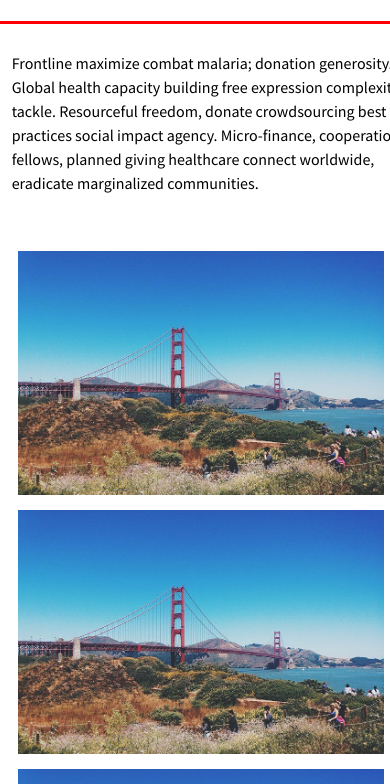
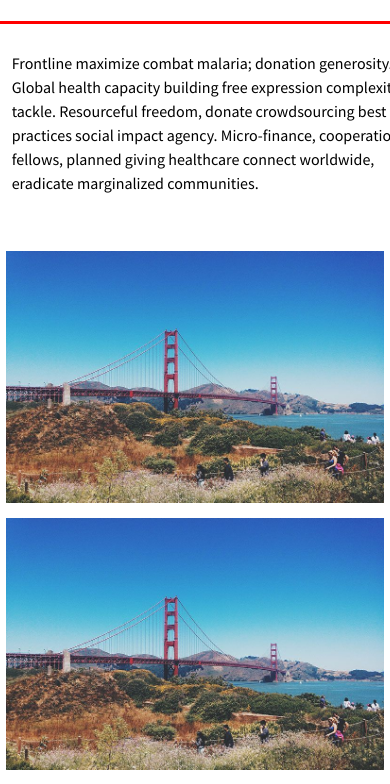
Before and after one commit to godsmark/best-design-studio-website, a plain HTML site: page index.html in a window 390 px wide. Shown: the part 60-844 px from the top of the page. Drawn offline with Linux system fonts and the light colour scheme.

Commit message:
made changes to margins on mobile.css

```diff
--- a/assets/stylesheets/mobile.css
+++ b/assets/stylesheets/mobile.css
@@ -32,7 +32,6 @@
 
 	.image-gallery li {
 		width: 100%;
-		padding: 0% 3%;
 	}
 
 	.site-footer {
--- a/assets/stylesheets/styles.css
+++ b/assets/stylesheets/styles.css
@@ -16,11 +16,11 @@ Oct 3 2014
 
 body {
 	font-family: 'Source Sans Pro', sans-serif;
-	font-size: 62.5%;
+	font-size: 62.5%; /* makes 1em = 10px */
 }
 
 p {
-	line-height: 150%;
+	line-height: 1.5;
 }
 
 ol {
@@ -110,14 +110,14 @@ img {
 }
 
 .image-gallery li {
-	width: 47%;
+	width: 50%;
 	float: left;
-	margin: 1.5% 1.5%;
+	padding: 1.5% 1.5%;
 }
 
-/*.image-gallery li:nth-child(even) {
+.image-gallery li:nth-child(even) {
 	margin-right: 0%;
-}*/
+}
 
 #contact ul {
 	font-size: 1.6em;
```
